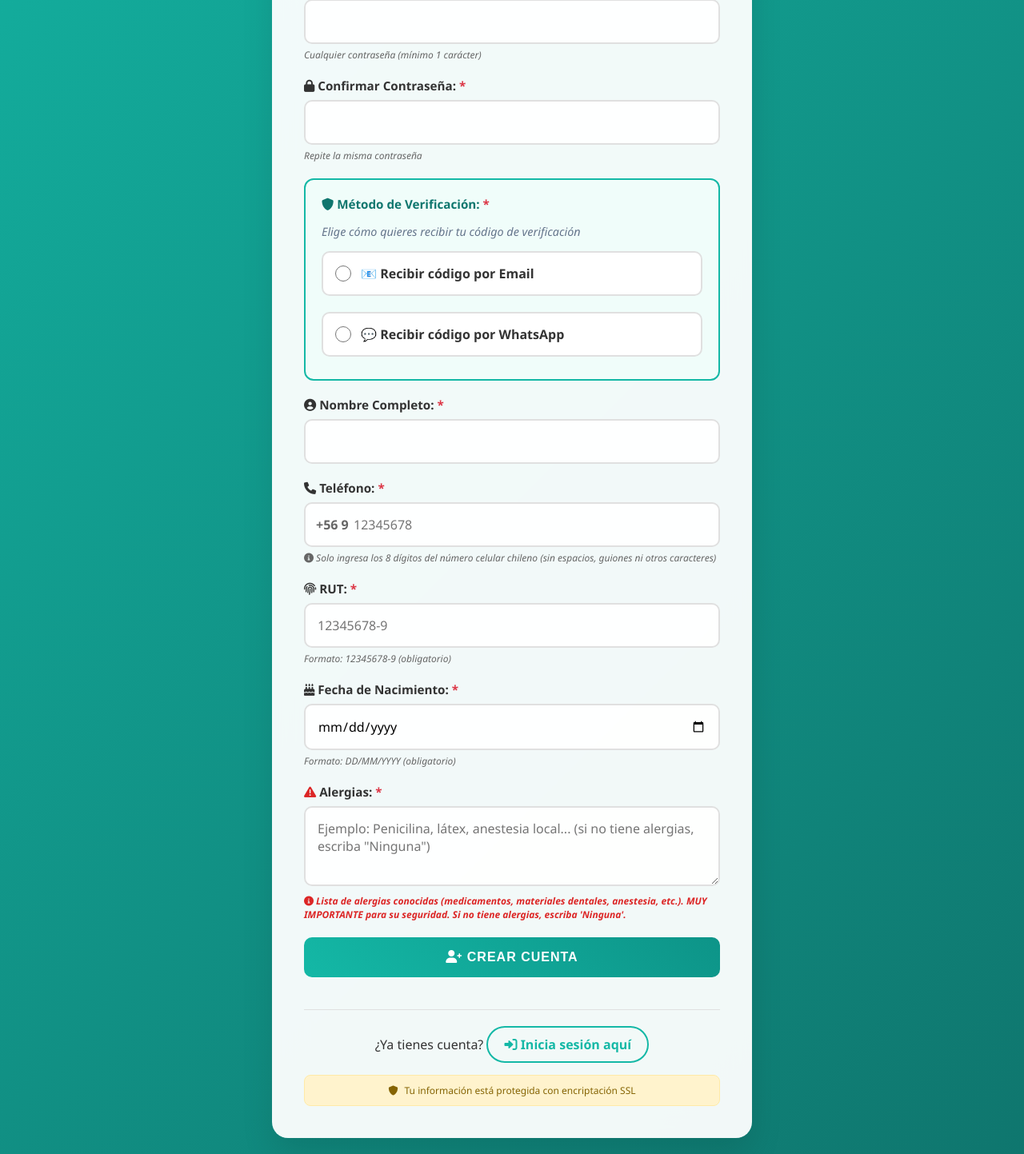
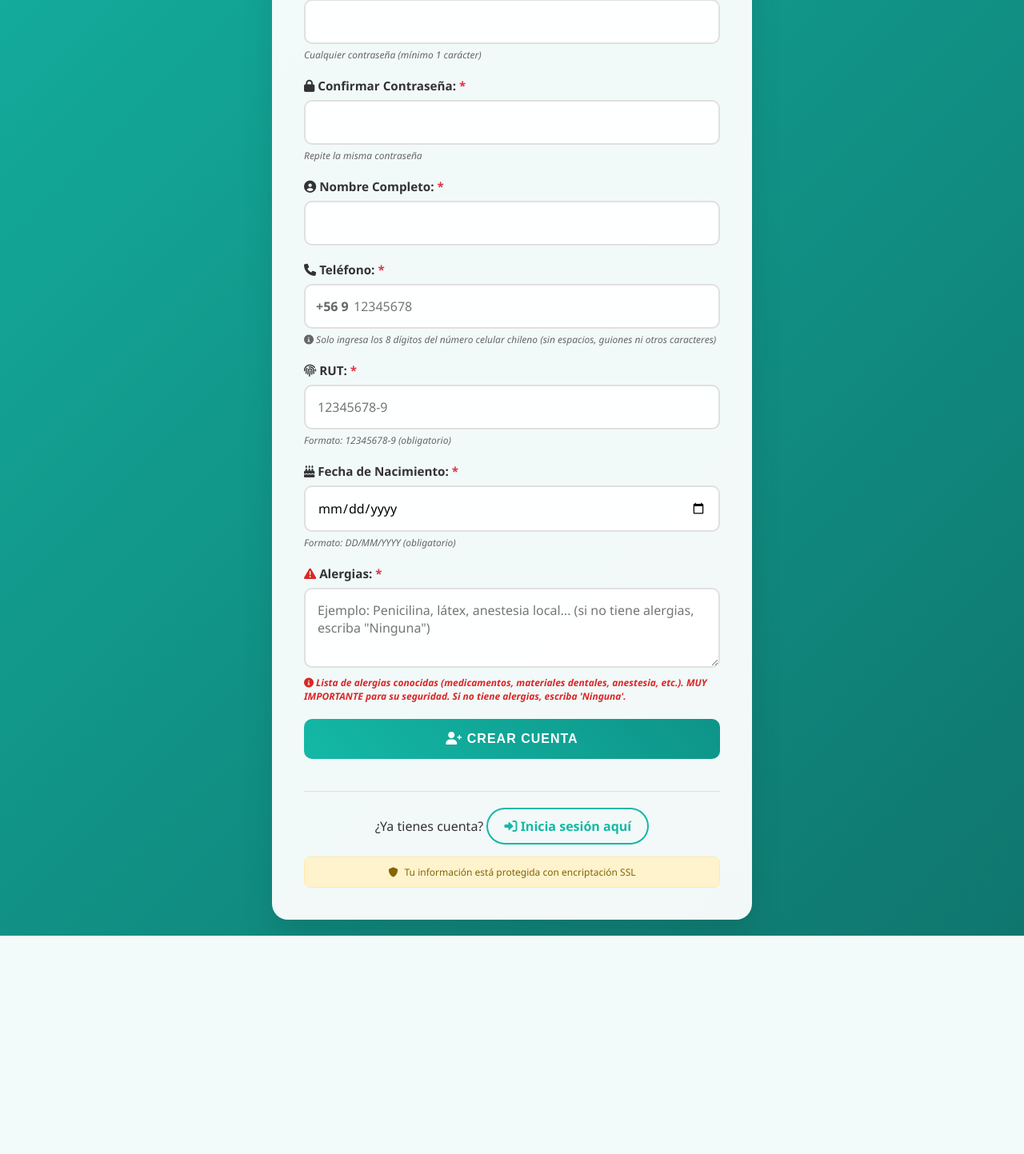
Before and after one commit to Tjuaco/Molaris, a Django app: page /cuentas/registro/ in a window 1280 px wide. Shown: the part 633-2076 px from the top of the page at 80% size. After the commit the page ends 1803 px from the top, so only its background shows below. Run offline with Django 5.2, Linux system fonts and the light colour scheme.

Commit message:
Eliminar campo de método de verificación del formulario de registro

```diff
--- a/cliente_web/cuentas/forms.py
+++ b/cliente_web/cuentas/forms.py
@@ -45,20 +45,10 @@ class RegistroClienteForm(UserCreationForm):
         help_text="Lista de alergias conocidas (medicamentos, materiales dentales, anestesia, etc.). MUY IMPORTANTE para su seguridad. Si no tiene alergias, escriba 'Ninguna'.",
         widget=forms.Textarea(attrs={'rows': 3, 'placeholder': 'Ejemplo: Penicilina, látex, anestesia local... (si no tiene alergias, escriba "Ninguna")'})
     )
-    metodo_verificacion = forms.ChoiceField(
-        choices=[
-            ('email', '📧 Recibir código por Email'),
-            ('whatsapp', '💬 Recibir código por WhatsApp'),
-        ],
-        required=True,
-        label="Método de Verificación",
-        help_text="Elige cómo quieres recibir tu código de verificación",
-        widget=forms.RadioSelect(attrs={'class': 'metodo-verificacion'})
-    )
 
     class Meta:
         model = User
-        fields = ['username', 'email', 'password1', 'password2', 'nombre_completo', 'telefono', 'rut', 'fecha_nacimiento', 'alergias', 'metodo_verificacion']
+        fields = ['username', 'email', 'password1', 'password2', 'nombre_completo', 'telefono', 'rut', 'fecha_nacimiento', 'alergias']
 
     def __init__(self, *args, **kwargs):
         super().__init__(*args, **kwargs)
@@ -89,7 +79,7 @@ class RegistroClienteForm(UserCreationForm):
     def clean_telefono(self):
         tel = self.cleaned_data.get('telefono')
         if not tel:
-            raise forms.ValidationError("El teléfono es obligatorio para la verificación")
+            raise forms.ValidationError("El teléfono es obligatorio")
 
         # Solo permitir 8 dígitos
         tel_limpio = re.sub(r'\D', '', tel)
--- a/cliente_web/templates/cuentas/registro_cliente.html
+++ b/cliente_web/templates/cuentas/registro_cliente.html
@@ -459,35 +459,6 @@
                 {% endif %}
             </div>
 
-            <!-- Método de Verificación -->
-            <div class="form-group" style="background: #f0fdfa; padding: 20px; border-radius: 12px; border: 2px solid #14b8a6; margin: 20px 0;">
-                <label style="display: block; margin-bottom: 15px; font-weight: 600; color: #0f766e;">
-                    <i class="fas fa-shield-alt"></i> Método de Verificación: <span class="required">*</span>
-                </label>
-                {% if form.metodo_verificacion.help_text %}
-                    <div class="help-text" style="margin-bottom: 15px; color: #64748b; font-size: 0.9rem;">
-                        {{ form.metodo_verificacion.help_text }}
-                    </div>
-                {% endif %}
-                <div style="display: flex; flex-direction: column; gap: 12px;">
-                    {% for choice in form.metodo_verificacion %}
-                        <label style="display: flex; align-items: center; padding: 15px; background: white; border: 2px solid #e0e0e0; border-radius: 10px; cursor: pointer; transition: all 0.3s ease; {% if choice.data.selected %}border-color: #14b8a6; background: #f0fdfa;{% endif %}"
-                               onmouseover="this.style.borderColor='#14b8a6'; this.style.background='#f0fdfa';"
-                               onmouseout="{% if not choice.data.selected %}this.style.borderColor='#e0e0e0'; this.style.background='white';{% endif %}">
-                            {{ choice.tag }}
-                            <span style="margin-left: 12px; font-size: 16px; color: #333;">{{ choice.choice_label }}</span>
-                        </label>
-                    {% endfor %}
-                </div>
-                {% if form.metodo_verificacion.errors %}
-                    <ul class="errorlist" style="margin-top: 10px;">
-                        {% for error in form.metodo_verificacion.errors %}
-                            <li>{{ error }}</li>
-                        {% endfor %}
-                    </ul>
-                {% endif %}
-            </div>
-
             <div class="form-group">
                 <label for="{{ form.nombre_completo.id_for_label }}">
                     <i class="fas fa-user-circle"></i> Nombre Completo: <span class="required">*</span>
```
